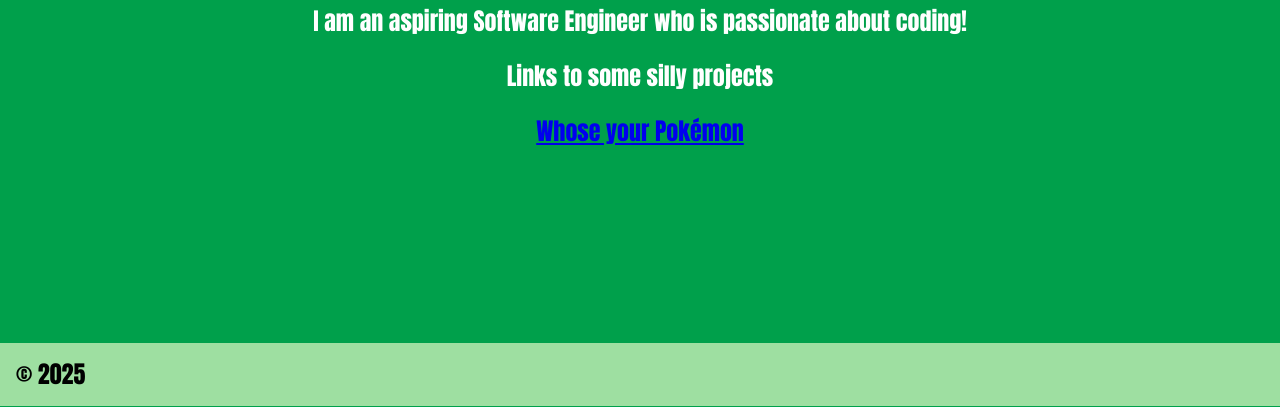
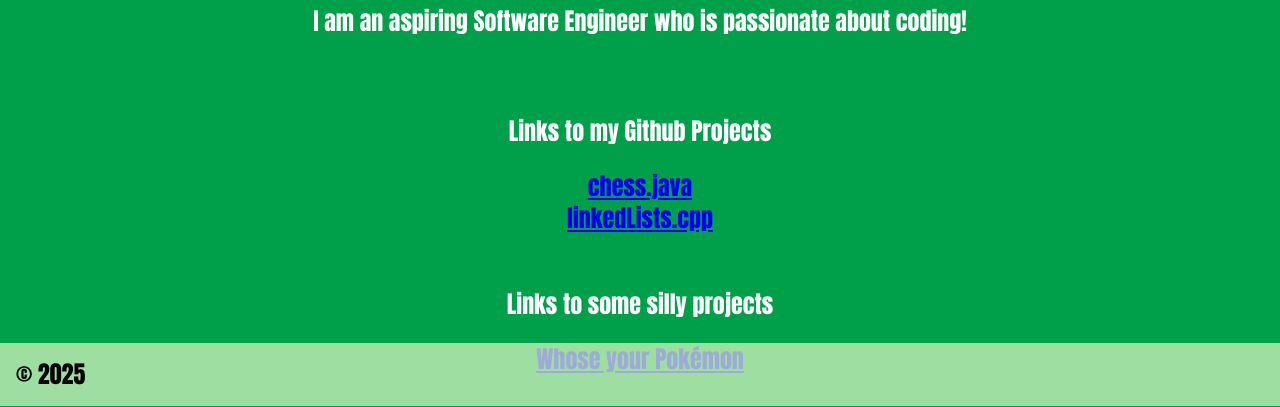
Before and after one commit to knylander622/knylander622.github.io, a plain HTML site: page index.html in a window 1280 px wide. Shown: the part 394-801 px from the top of the page. Drawn offline with Linux system fonts and the light colour scheme.

Commit message:
Added my git projects

```diff
--- a/index.html
+++ b/index.html
@@ -12,6 +12,11 @@
 <main>
     <h1>About me!</h1>
     <p>I am an aspiring Software Engineer who is passionate about coding!</p>
+    <br>
+    <p>Links to my Github Projects</p>
+    <a href="https://github.com/knylander622/Chess">chess.java</a> <br>
+    <a href="https://github.com/knylander622/Linked-Lists">linkedLists.cpp</a>
+    <br><br>
     <p>Links to some silly projects</p>
     <a href="pokeCalc/pokePage.html">Whose your Pokémon</a>
 </main>
```
